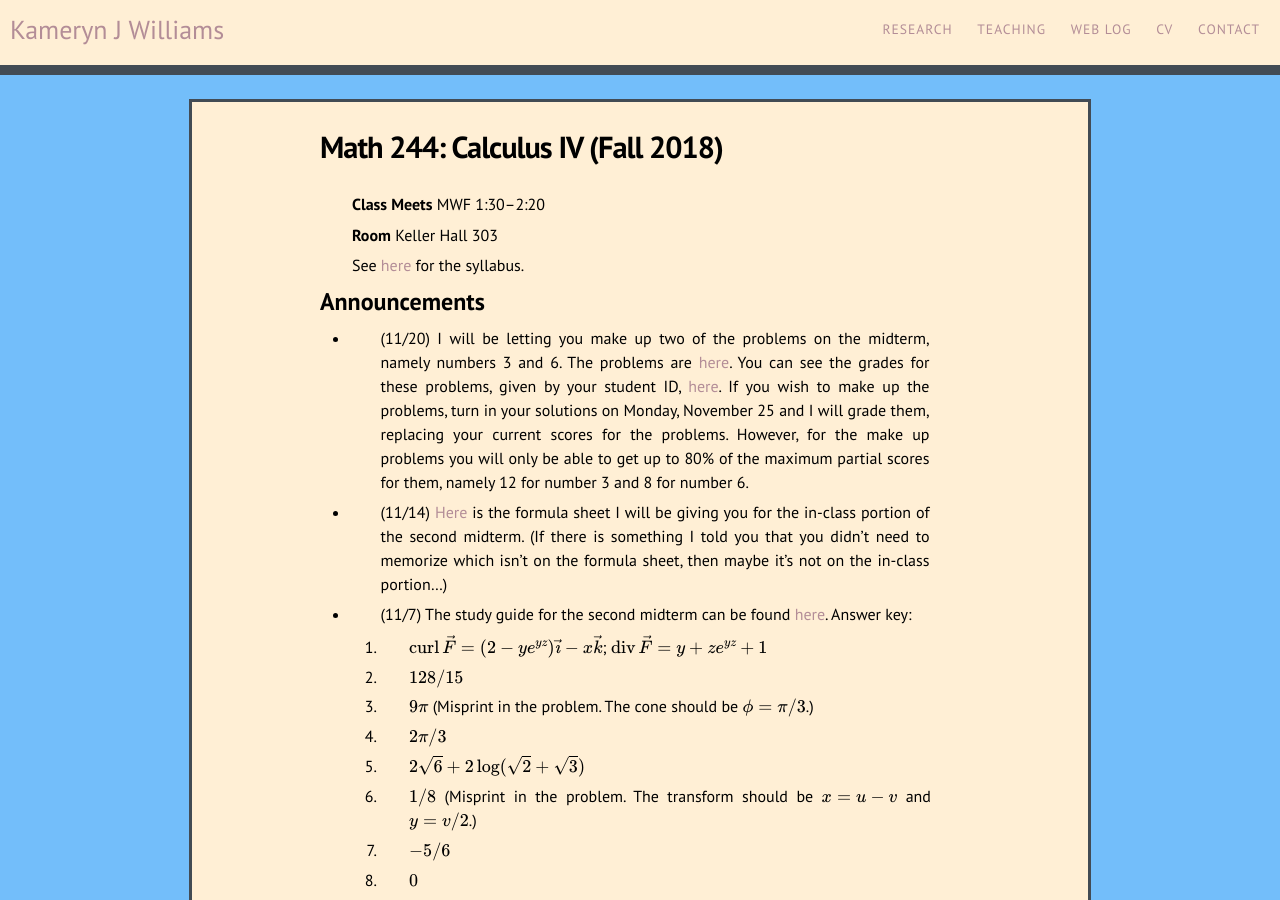
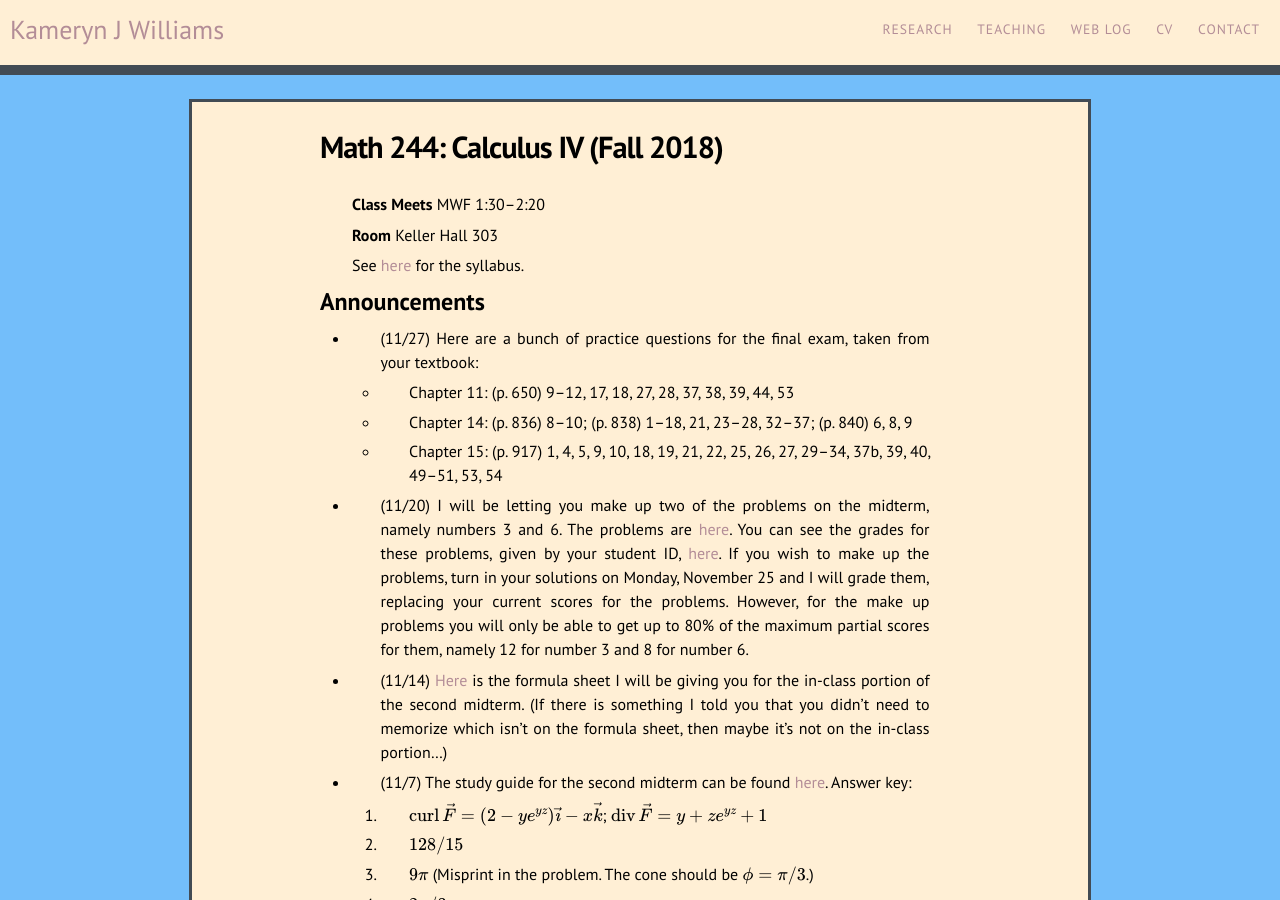
Before and after one commit to kamerynjw/kamerynjw.github.io, a Jekyll site: the page built from teaching/2018/math244.md, in a window 1280 px wide and 900 px high. Built offline with Jekyll 4.4.1, drawn with Linux system fonts in a browser that asks for light colours; nearby versions of some CDN libraries; formulas are drawn with MathJax 3.

Commit message:
added practice qs for 244 final

```diff
--- a/teaching/2018/math244.md
+++ b/teaching/2018/math244.md
@@ -12,6 +12,14 @@ See [here]({{ page.url }}syllabus) for the syllabus.
 
 Announcements
 -------------
+
+* (11/27) Here are a bunch of practice questions for the final exam, taken from your textbook:
+
+    * Chapter 11: (p. 650) 9–12, 17, 18, 27, 28, 37, 38, 39, 44, 53
+
+    * Chapter 14: (p. 836) 8–10; (p. 838) 1–18, 21, 23–28, 32–37; (p. 840) 6, 8, 9
+
+    * Chapter 15: (p. 917) 1, 4, 5, 9, 10, 18, 19, 21, 22, 25, 26, 27, 29–34, 37b, 39, 40, 49–51, 53, 54
 
 * (11/20) I will be letting you make up two of the problems on the midterm, namely numbers 3 and 6. The problems are [here]({{ page.url }}make-up-problems.pdf). You can see the grades for these problems, given by your student ID, [here]({{ page.url }}make-up-scores.pdf).  If you wish to make up the problems, turn in your solutions on Monday, November 25 and I will grade them, replacing your current scores for the problems. However, for the make up problems you will only be able to get up to 80% of the maximum partial scores for them, namely 12 for number 3 and 8 for number 6.
 
```
